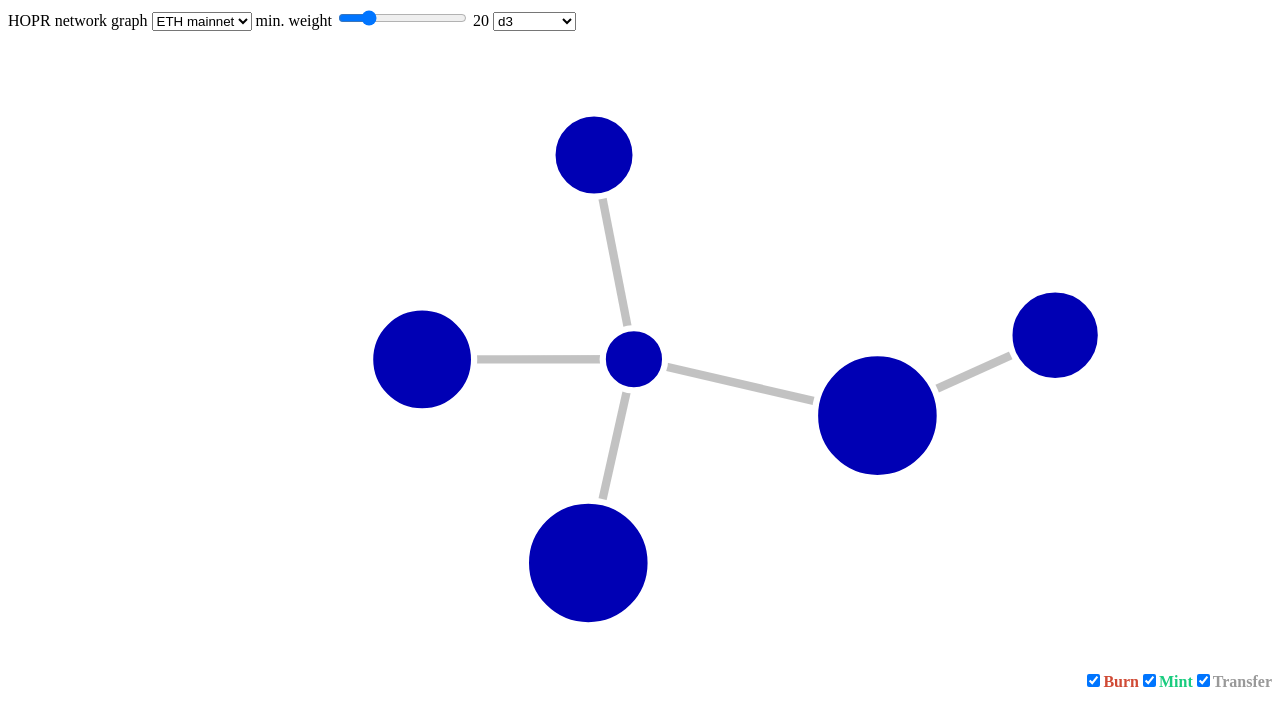
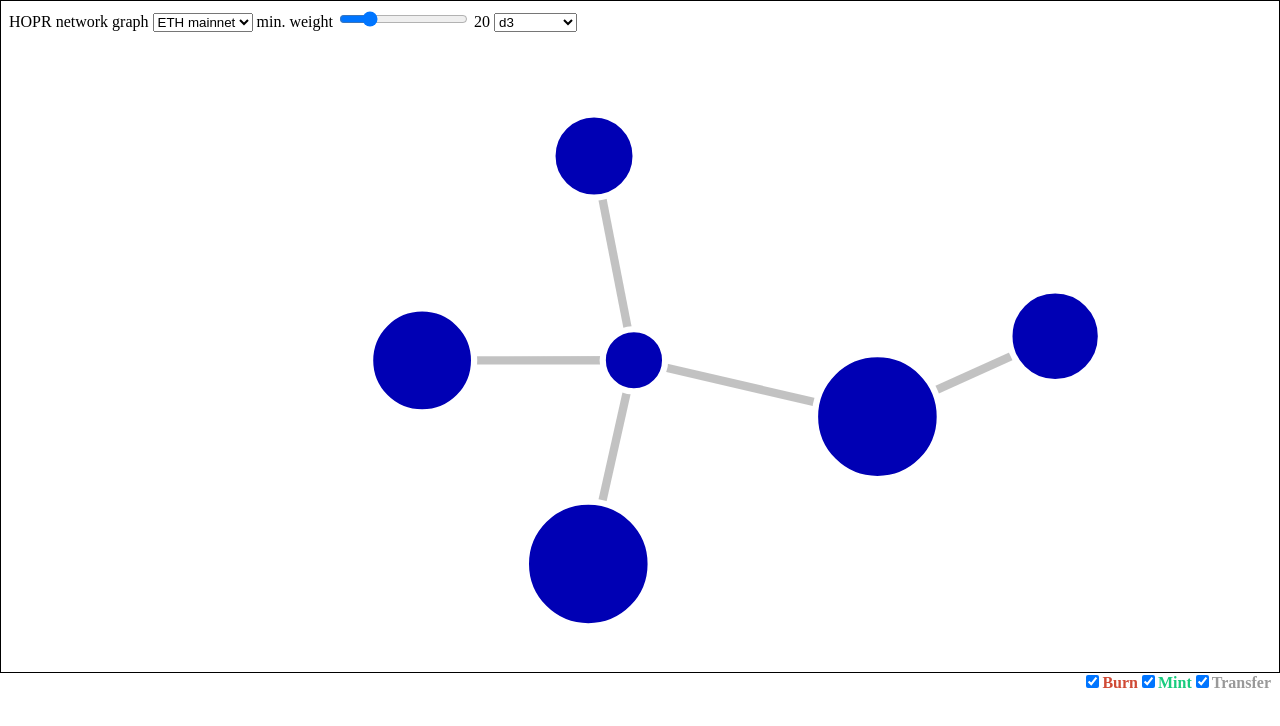
Before and after one commit to niklr/hopr-network-graph, an Angular app: page / in a window 1280 px wide. Shown: the top 726 px of the page. Built offline with nearby package versions, Linux system fonts and the light colour scheme; what cytoscape-klay would draw is missing.

Commit message:
Update README.md

```diff
--- a/src/styles.css
+++ b/src/styles.css
@@ -1 +1,4 @@
 /* You can add global styles to this file, and also import other style files */
+html {
+  border: 1px solid black;
+}
```
Also changed, not shown: 2 other files (tests, documents, lock files or other folders).
